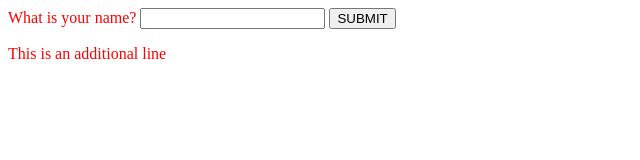
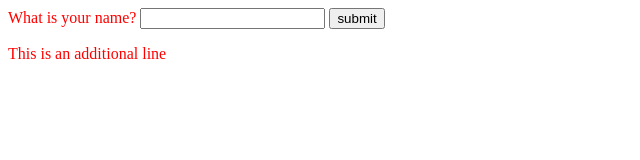
Before and after one commit to switCHThe0ry/git-example, a plain HTML site: page index.html in a window 1280 px wide. Shown: the full height of the page, 0-640 px from the left. Drawn offline with Linux system fonts and the light colour scheme.

Commit message:
Lowercase submit

```diff
--- a/index.html
+++ b/index.html
@@ -7,7 +7,7 @@
     <body>
         <p>
             What is your name? <input id="inName" maxlength="15">
-            <button id="Submit">SUBMIT</button>
+            <button id="Submit">submit</button>
             <p>This is an additional line</p>
         </p>
         <h1 id="hello"></h1>
```
